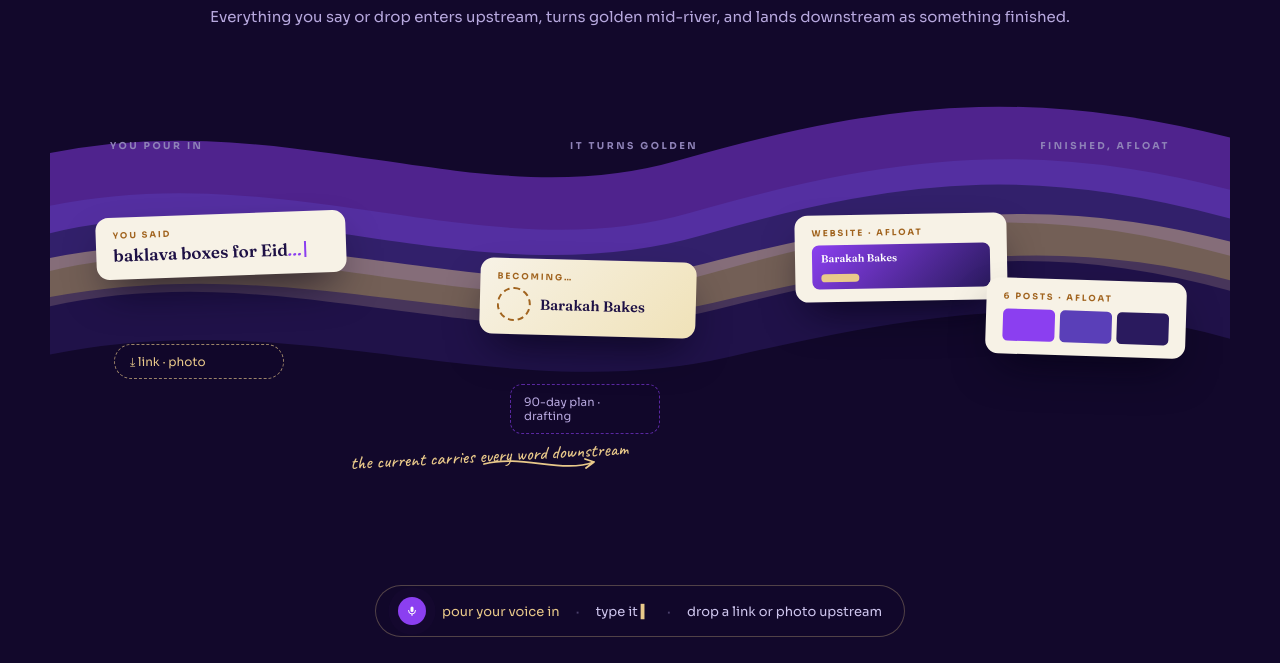
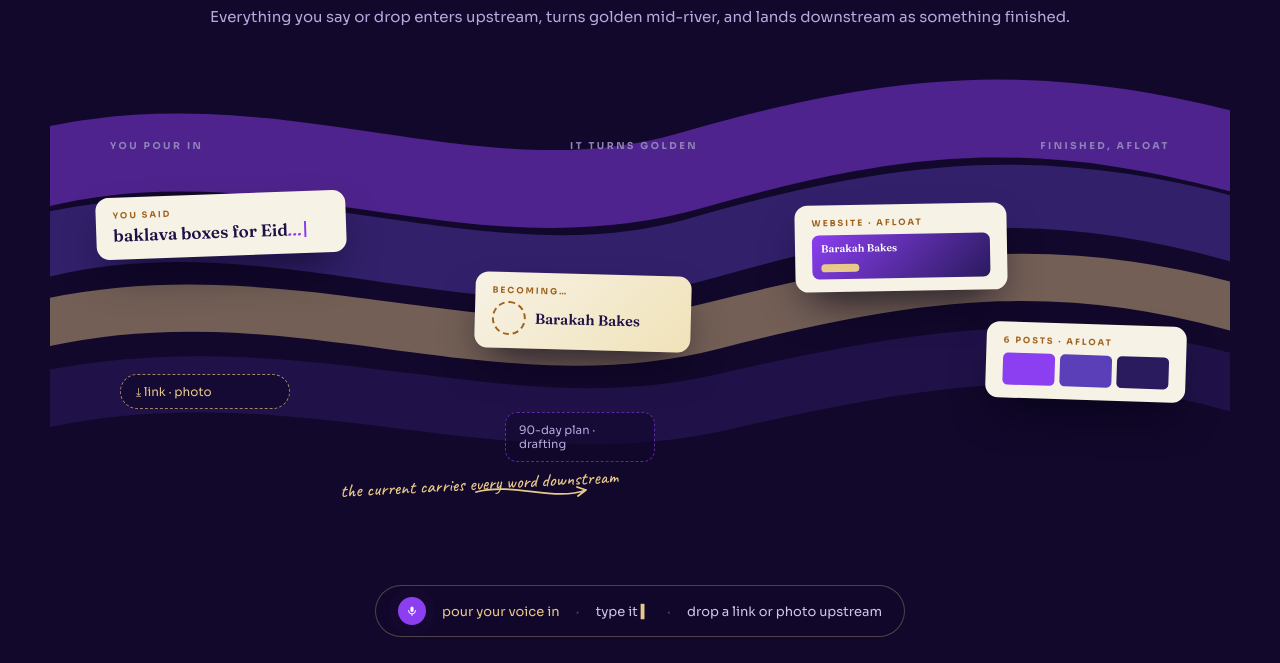
Before and after one commit to noorizqai/noorizq-demo, a plain HTML site: page previews/canvas-04.html in a window 1280 px wide. Shown: the part 137-800 px from the top of the page. Drawn offline with Linux system fonts and the light colour scheme.

Commit message:
canvas 02 chip fix, 03 texture+fill, 04 full river

```diff
--- a/previews/canvas-04.html
+++ b/previews/canvas-04.html
@@ -19,30 +19,30 @@ h1 em{font-style:italic;color:#e9c98a}
 <div class="sub">Everything you say or drop enters upstream, turns golden mid-river, and lands downstream as something finished.</div></div>
 <div style="position:relative;width:1180px;height:486px;margin:18px auto 0;overflow:hidden;border-radius:24px">
 <svg style="position:absolute;inset:0" width="1180" height="440" viewBox="0 0 1180 486" preserveAspectRatio="none" fill="none">
-<path d="M-20 170 C 220 100, 420 240, 640 170 S 1000 90, 1220 160" stroke="#8b3ff0" stroke-opacity=".5" stroke-width="86" stroke-linecap="round"/>
-<path d="M-20 220 C 220 150, 430 290, 650 220 S 1010 140, 1220 210" stroke="#5a3fb8" stroke-opacity=".45" stroke-width="70" stroke-linecap="round"/>
-<path d="M-20 268 C 230 200, 440 330, 660 268 S 1020 190, 1220 258" stroke="#e9c98a" stroke-opacity=".45" stroke-width="52" stroke-linecap="round"/>
-<path d="M-20 316 C 240 250, 450 372, 670 316 S 1030 240, 1220 306" stroke="#2a1a5e" stroke-opacity=".6" stroke-width="62" stroke-linecap="round"/>
+<path d="M-20 140 C 220 70, 420 210, 640 140 S 1000 60, 1220 130" stroke="#8b3ff0" stroke-opacity=".5" stroke-width="86" stroke-linecap="round"/>
+<path d="M-20 226 C 220 156, 430 296, 650 226 S 1010 146, 1220 216" stroke="#5a3fb8" stroke-opacity=".45" stroke-width="70" stroke-linecap="round"/>
+<path d="M-20 312 C 230 244, 440 374, 660 312 S 1020 234, 1220 302" stroke="#e9c98a" stroke-opacity=".45" stroke-width="52" stroke-linecap="round"/>
+<path d="M-20 396 C 240 330, 450 452, 670 396 S 1030 320, 1220 386" stroke="#2a1a5e" stroke-opacity=".6" stroke-width="62" stroke-linecap="round"/>
 </svg>
 <div class="stage" style="left:60px">You pour in</div>
 <div class="stage" style="left:520px">It turns golden</div>
 <div class="stage" style="right:60px">Finished, afloat</div>
-<div class="ride" style="left:46px;top:170px;width:250px;transform:rotate(-2deg)">
+<div class="ride" style="left:46px;top:150px;width:250px;transform:rotate(-2deg)">
 <div class="lbl">YOU SAID</div>
 <div style="font:600 17px/1.3 Fraunces,serif;margin-top:4px">baklava boxes for Eid<em style="color:#8b3ff0">…</em><span style="display:inline-block;width:2px;height:16px;background:#8b3ff0;vertical-align:-2px;margin-left:2px;animation:blink 1s steps(1) infinite"></span></div></div>
-<div style="position:absolute;left:64px;top:300px;width:170px;border:1.6px dashed rgba(233,201,138,.65);border-radius:999px;padding:9px 15px;font-size:12px;color:#e9c98a;background:rgba(18,8,43,.7)">⤓ link · photo</div>
-<div class="ride" style="left:430px;top:216px;width:216px;transform:rotate(1.5deg);background:linear-gradient(135deg,#f7f2e6,#f0e2b8)">
+<div style="position:absolute;left:70px;top:330px;width:170px;border:1.6px dashed rgba(233,201,138,.65);border-radius:999px;padding:9px 15px;font-size:12px;color:#e9c98a;background:rgba(18,8,43,.7)">⤓ link · photo</div>
+<div class="ride" style="left:425px;top:230px;width:216px;transform:rotate(1.5deg);background:linear-gradient(135deg,#f7f2e6,#f0e2b8)">
 <div class="lbl">BECOMING…</div>
 <div style="display:flex;align-items:center;gap:9px;margin-top:6px"><div style="width:34px;height:34px;border-radius:50%;border:2px dashed #a1641f"></div><div style="font:600 14.5px Fraunces,serif">Barakah Bakes</div></div></div>
-<div style="position:absolute;left:460px;top:340px;width:150px;border:1.6px dashed rgba(139,63,240,.6);border-radius:12px;padding:10px 13px;font-size:11.5px;color:#b7a8de;background:rgba(18,8,43,.6)">90-day plan · drafting</div>
-<div class="ride" style="left:745px;top:170px;width:212px;transform:rotate(-1deg)">
+<div style="position:absolute;left:455px;top:368px;width:150px;border:1.6px dashed rgba(139,63,240,.6);border-radius:12px;padding:10px 13px;font-size:11.5px;color:#b7a8de;background:rgba(18,8,43,.6)">90-day plan · drafting</div>
+<div class="ride" style="left:745px;top:160px;width:212px;transform:rotate(-1deg)">
 <div class="lbl">WEBSITE · AFLOAT</div>
 <div style="margin-top:7px;height:44px;border-radius:7px;background:linear-gradient(135deg,#8b3ff0,#2a1a5e);position:relative"><div style="position:absolute;left:9px;top:7px;font:600 10.5px Fraunces,serif;color:#fff">Barakah Bakes</div><div style="position:absolute;left:9px;bottom:7px;width:38px;height:8px;border-radius:4px;background:#e9c98a"></div></div></div>
-<div class="ride" style="right:44px;top:236px;width:200px;transform:rotate(1.8deg)">
+<div class="ride" style="right:44px;top:280px;width:200px;transform:rotate(1.8deg)">
 <div class="lbl">6 POSTS · AFLOAT</div>
 <div style="display:flex;gap:5px;margin-top:8px"><div style="flex:1;height:32px;border-radius:5px;background:#8b3ff0"></div><div style="flex:1;height:32px;border-radius:5px;background:#5a3fb8"></div><div style="flex:1;height:32px;border-radius:5px;background:#2a1a5e"></div></div></div>
-<div class="hand" style="position:absolute;left:300px;top:400px;color:#e9c98a;font-size:19px;transform:rotate(-3deg)">the current carries every word downstream</div>
-<svg style="position:absolute;left:432px;top:406px" width="120" height="26" viewBox="0 0 120 26"><path d="M2 14 C 40 4, 80 24, 112 12 M112 12 l-9 -3 M112 12 l-8 6" stroke="#e9c98a" stroke-width="1.8" fill="none" stroke-linecap="round"/></svg>
+<div class="hand" style="position:absolute;left:290px;top:428px;color:#e9c98a;font-size:19px;transform:rotate(-3deg)">the current carries every word downstream</div>
+<svg style="position:absolute;left:424px;top:434px" width="120" height="26" viewBox="0 0 120 26"><path d="M2 14 C 40 4, 80 24, 112 12 M112 12 l-9 -3 M112 12 l-8 6" stroke="#e9c98a" stroke-width="1.8" fill="none" stroke-linecap="round"/></svg>
 </div>
 <div style="position:fixed;left:50%;bottom:26px;transform:translateX(-50%);display:flex;align-items:center;gap:16px;background:rgba(18,8,43,.92);border:1px solid rgba(233,201,138,.3);border-radius:999px;padding:11px 22px;backdrop-filter:blur(8px)">
 <div style="width:28px;height:28px;border-radius:50%;background:#8b3ff0;display:flex;align-items:center;justify-content:center;box-shadow:0 0 0 4px rgba(139,63,240,.25);animation:pulse 2s infinite"><svg width="12" height="12" viewBox="0 0 24 24" fill="none"><rect x="9" y="3" width="6" height="11" rx="3" fill="#fff"/><path d="M5 11a7 7 0 0 0 14 0M12 18v3" stroke="#fff" stroke-width="2" stroke-linecap="round"/></svg></div>
```
Also changed, not shown: previews/canvas-02.html (+1 -1 lines), previews/canvas-03.html (+9 -9 lines).
